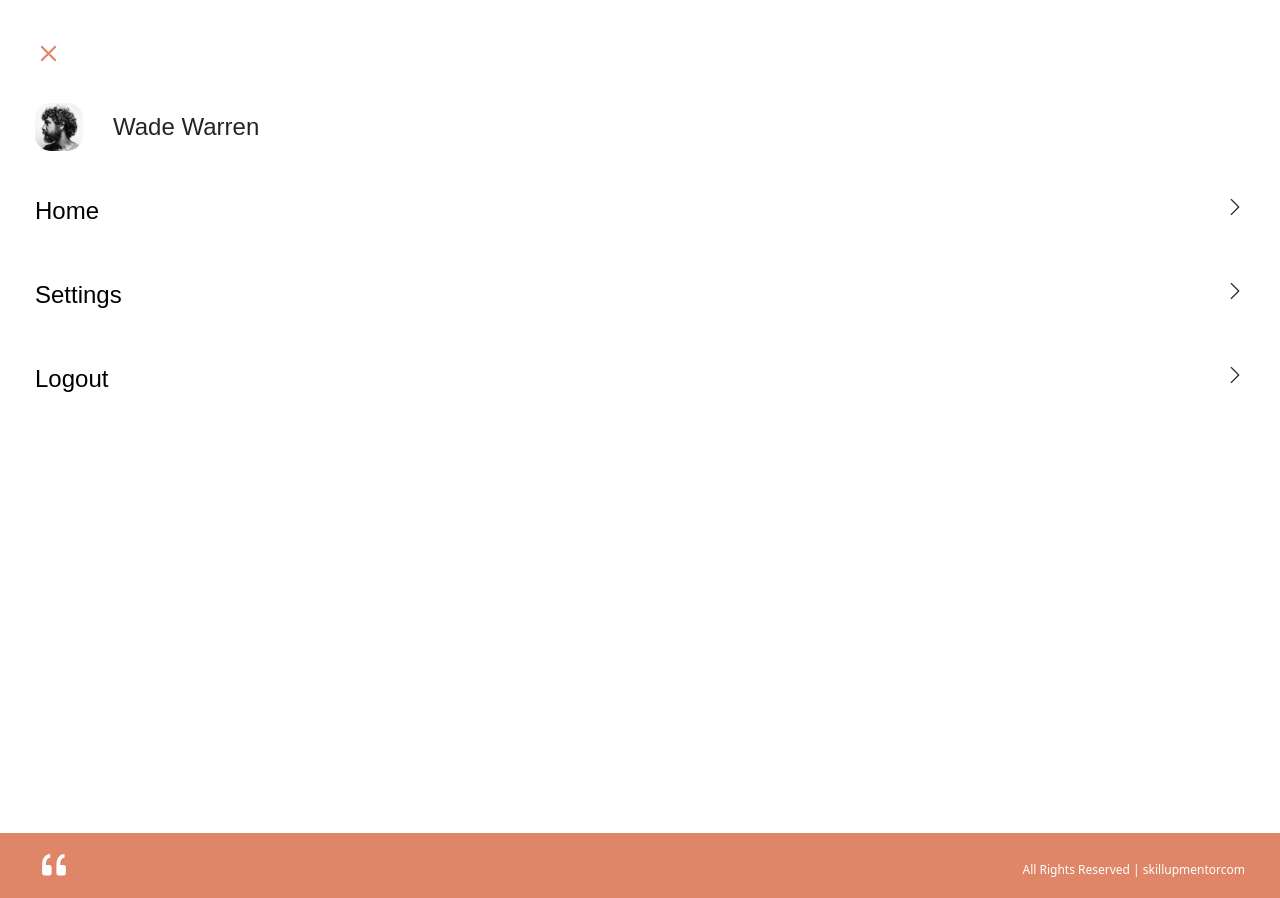
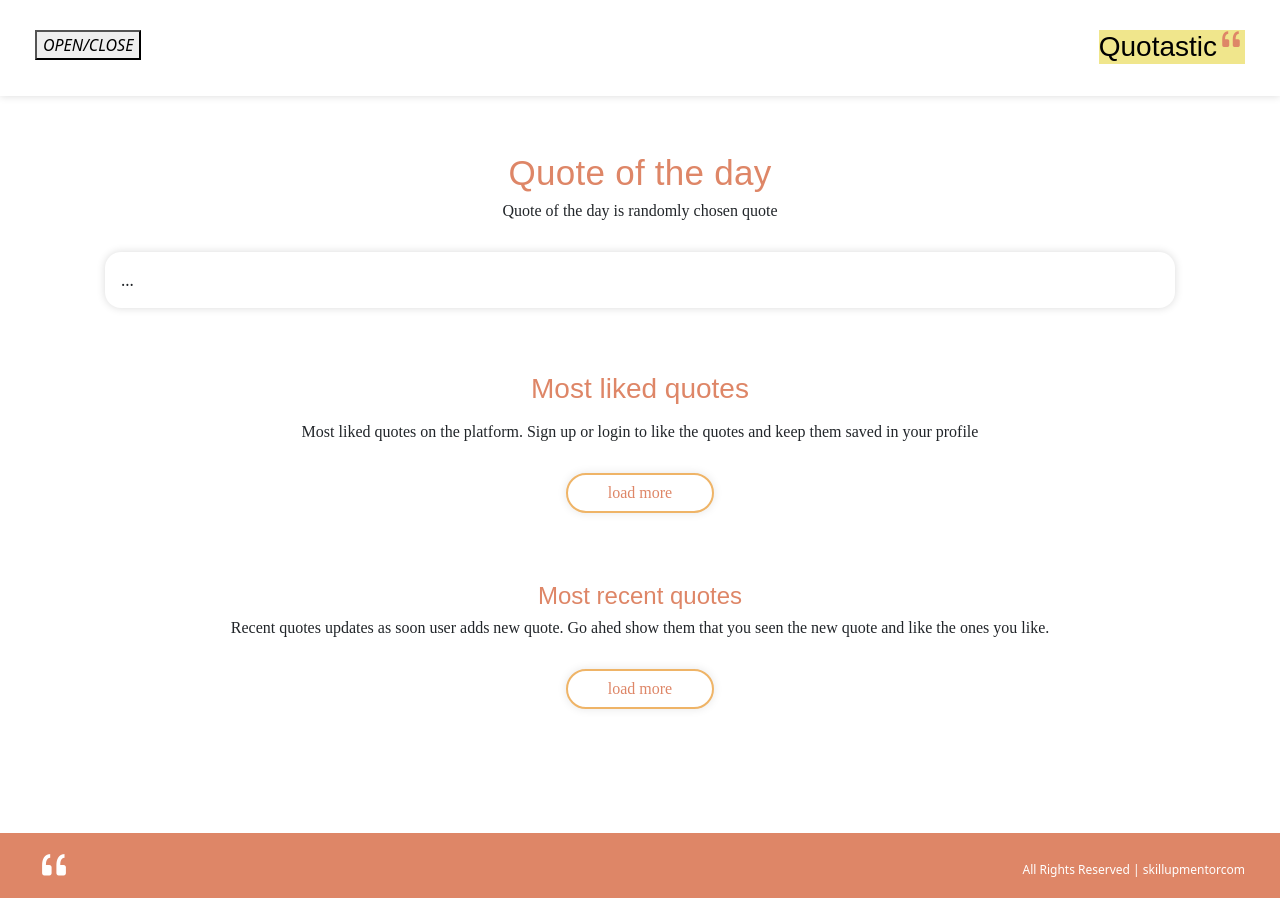
Before and after one commit to hktari/skillup-01-quotes-frontend, a React (Create React App) app: page / in a window 1280 px wide. Built offline with nearby package versions, Linux system fonts and the light colour scheme; data requests are answered from the project's data file.

Commit message:
add menu toggling functionality

```diff
--- a/src/components/Header.tsx
+++ b/src/components/Header.tsx
@@ -1,5 +1,5 @@
 import { userInfo } from 'os'
-import React from 'react'
+import React, { useState } from 'react'
 import { User } from '../services/interface'
 
 type HeaderProps = {
@@ -7,6 +7,13 @@ type HeaderProps = {
 }
 
 const Header = (props: HeaderProps) => {
+    const [sideMenuOpen, setSideMenuOpen] = useState(false)
+
+    function toggleSideMenu() {
+        setSideMenuOpen(!sideMenuOpen);
+        console.log('toggling menu');
+    }
+
     return (
         <>
             <header>
@@ -15,6 +22,7 @@ const Header = (props: HeaderProps) => {
                         <a href="#" className='title-brand' ><h3>Quotastic<i className="bi bi-quote"></i></h3>
                         </a>
                         <button type="button"
+                            onClick={() => toggleSideMenu()}
                             data-bs-toggle="collapse" data-bs-target="#navbarSupportedContent"
                             aria-controls="navbarSupportedContent" aria-expanded="false" aria-label="Toggle navigation">
                             <i>OPEN/CLOSE</i>
@@ -22,9 +30,10 @@ const Header = (props: HeaderProps) => {
                     </div>
                 </nav>
             </header>
-            <div className="side-menu">
+            <nav id='side-menu' className={sideMenuOpen ? 'open' : ''}>
                 <div className="header">
                     <button type="button"
+                        onClick={() => toggleSideMenu()}
                         className='btn-toggle'
                         data-bs-toggle="collapse" data-bs-target="#navbarSupportedContent"
                         aria-controls="navbarSupportedContent" aria-expanded="false" aria-label="Toggle navigation">
@@ -59,7 +68,7 @@ const Header = (props: HeaderProps) => {
                             <button className="btn btn-outlined">Login</button>
                         </>)}
                 </ul>
-            </div>
+            </nav>
         </>
     )
 }
--- a/src/scss/index.scss
+++ b/src/scss/index.scss
@@ -63,10 +63,18 @@ header {
   }
 }
 
-.side-menu {
+/* ------------------------------- mobile menu ------------------------------ */
+
+.open {
+  left: 0 !important;
+}
+
+#side-menu {
+  transition: left 0.25s ease-in-out 0s;
+
   position: fixed;
   top: 0;
-  left: 0;
+  left: -100vw;
   width: 100vw;
   height: 100vh;
   background-color: white;
@@ -110,17 +118,18 @@ header {
     margin-top: 18px;
     padding: 0;
 
-    .nav-item{
+    .nav-item {
       list-style: none;
 
       padding: 24px 0px;
-      a{
+
+      a {
         @extend h5;
         text-decoration: none;
         color: black;
       }
 
-      i{
+      i {
         float: right;
         font-size: 20px;
       }
```
